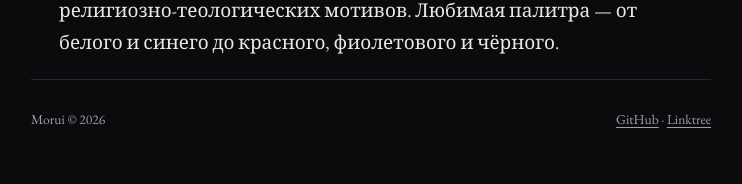
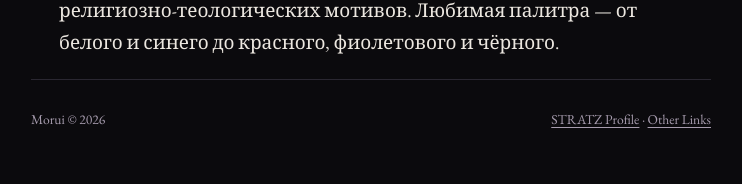
Before and after one commit to Moruika/moruika.github.io, a Jekyll site: the page built from index.md, in a window 1280 px wide. Shown: the part 1720-1904 px from the top of the page, without its empty margins (269-1011 px from the left). Built offline with Jekyll 4.4.1, drawn with Linux system fonts in a browser that asks for light colours.

Commit message:
Update default.html

```diff
--- a/_layouts/default.html
+++ b/_layouts/default.html
@@ -17,8 +17,8 @@
   <footer class="site-footer wrap">
     <span>Morui © {{ 'now' | date: '%Y' }}</span>
     <span>
-      <a href="https://github.com/Morui" target="_blank" rel="noopener">GitHub</a> ·
-      <a href="https://linktr.ee/" target="_blank" rel="noopener">Linktree</a>
+      <a href="https://stratz.com/players/860495275" target="_blank" rel="noopener">STRATZ Profile</a> ·
+      <a href="https://llinktr.ee/moruika" target="_blank" rel="noopener">Other Links</a>
     </span>
   </footer>
 </body>
```
